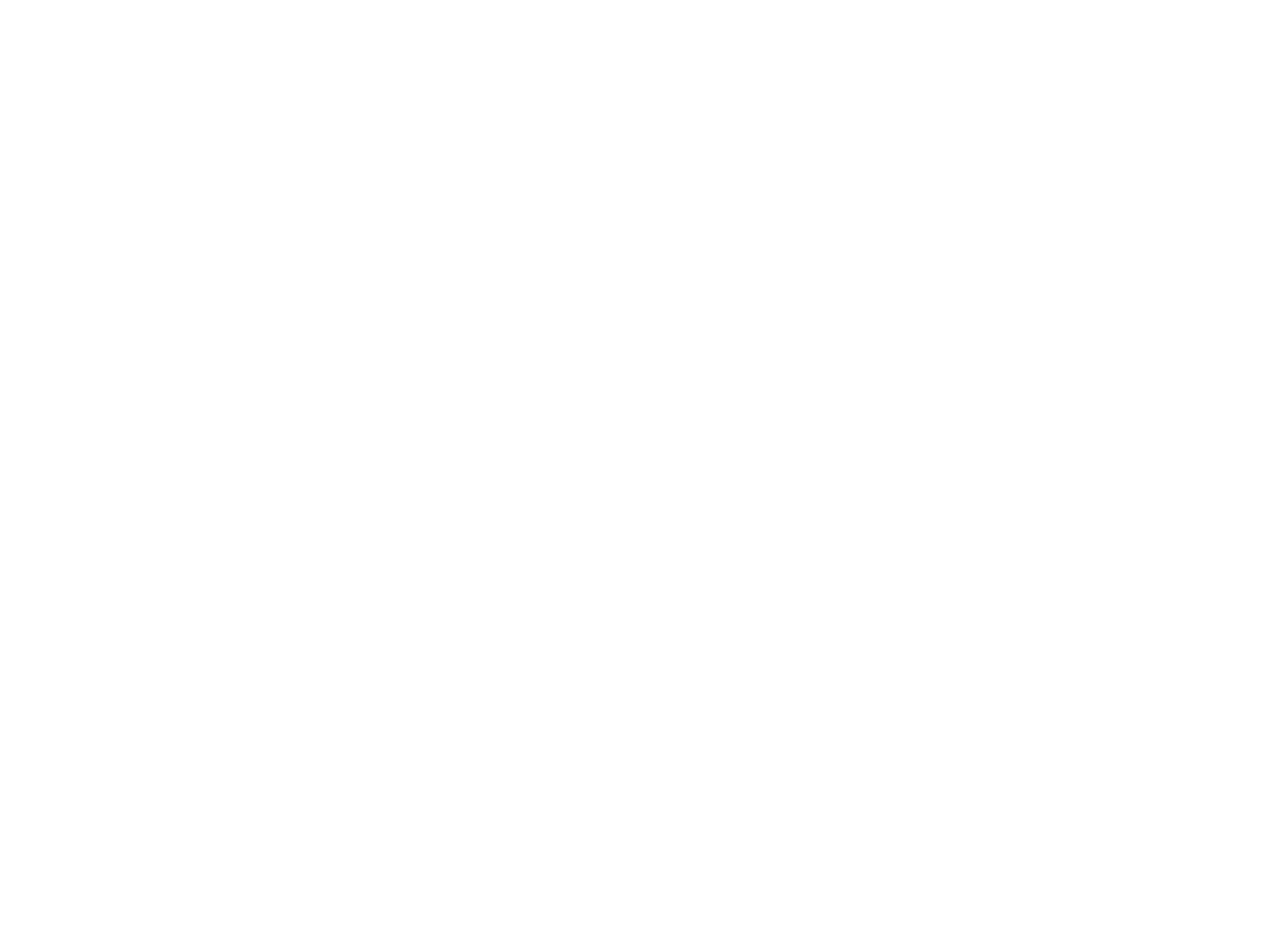
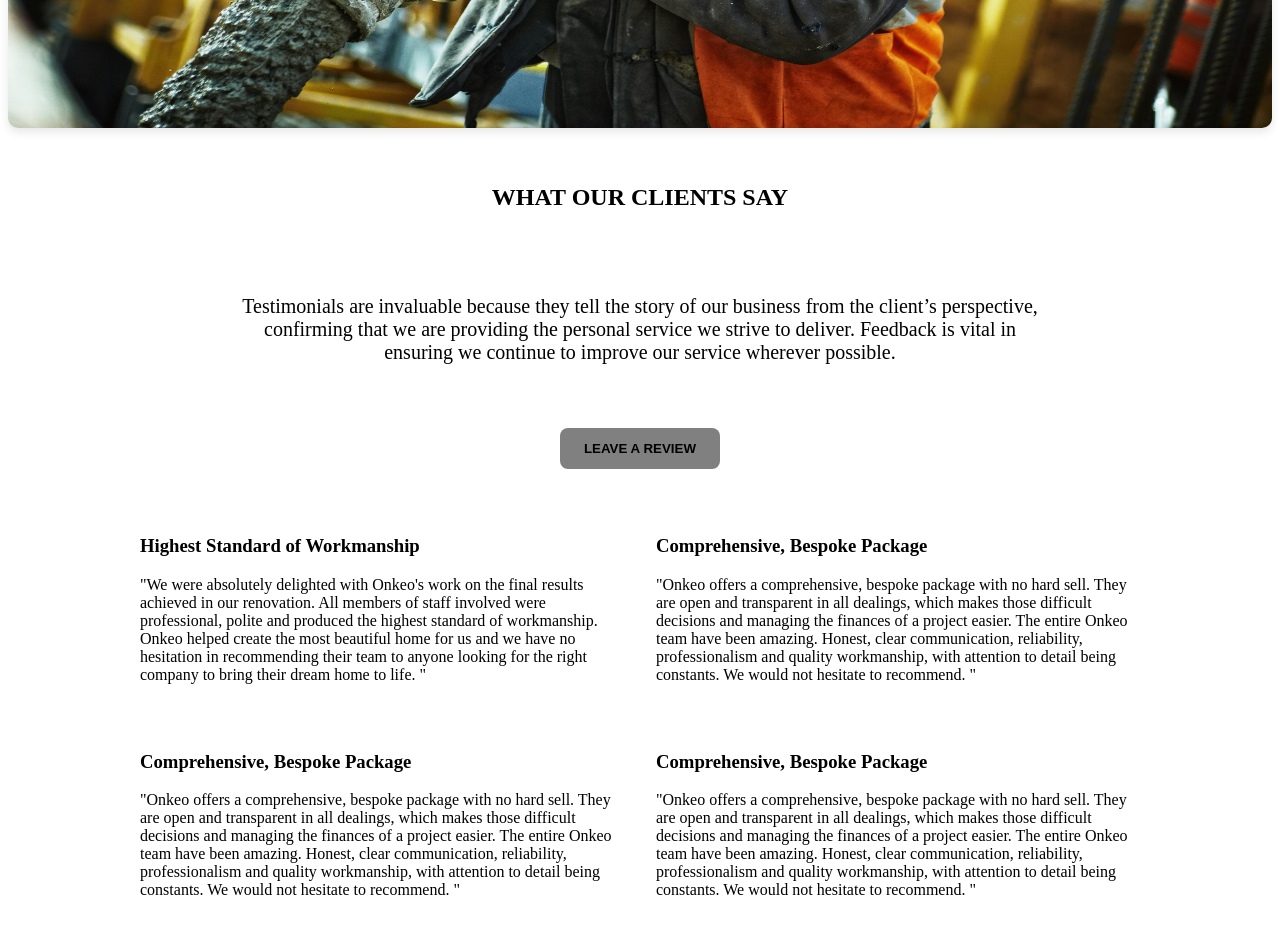
Before and after one commit to membae/onkeoWeb, a React (Vite) app in the folder onkeoWeb/: page /testimonials in a window 1280 px wide. Before the commit this address had no page. Shown: the part 520-1454 px from the top of the page. Before the commit the page ends 800 px from the top, so only its background shows below. Built offline with nearby package versions, Linux system fonts and the light colour scheme.

Commit message:
json file

```diff
--- /dev/null
+++ b/onkeoWeb/db.json
@@ -0,0 +1,28 @@
+{
+    "testimonials":[
+        {
+            "id":1,
+            "name":"Philip",
+            "title":"Highest Standard of Workmanship",
+            "feedback":"We were absolutely delighted with Onkeo's work on the final results achieved in our renovation. All members of staff involved were professional, polite and produced the highest standard of workmanship. Onkeo helped create the most beautiful home for us and we have no hesitation in recommending their team to anyone looking for the right company to bring their dream home to life. "
+        },
+        {
+            "id":2,
+            "name":"Memba",
+            "title":"Comprehensive, Bespoke Package",
+            "feedback":"Onkeo offers a comprehensive, bespoke package with no hard sell. They are open and transparent in all dealings, which makes those difficult decisions and managing the finances of a project easier. The entire Onkeo team have been amazing. Honest, clear communication, reliability, professionalism and quality workmanship, with attention to detail being constants. We would not hesitate to recommend. "
+        },
+        {
+            "id":2,
+            "name":"Memba",
+            "title":"Comprehensive, Bespoke Package",
+            "feedback":"Onkeo offers a comprehensive, bespoke package with no hard sell. They are open and transparent in all dealings, which makes those difficult decisions and managing the finances of a project easier. The entire Onkeo team have been amazing. Honest, clear communication, reliability, professionalism and quality workmanship, with attention to detail being constants. We would not hesitate to recommend. "
+        },
+        {
+            "id":2,
+            "name":"Memba",
+            "title":"Comprehensive, Bespoke Package",
+            "feedback":"Onkeo offers a comprehensive, bespoke package with no hard sell. They are open and transparent in all dealings, which makes those difficult decisions and managing the finances of a project easier. The entire Onkeo team have been amazing. Honest, clear communication, reliability, professionalism and quality workmanship, with attention to detail being constants. We would not hesitate to recommend. "
+        }
+    ]
+}
--- a/onkeoWeb/src/App.jsx
+++ b/onkeoWeb/src/App.jsx
@@ -5,6 +5,7 @@
 import Services from './pages/Services'
 import Architecture from './pages/Architecture'
 import Build from './pages/Build'
+import Testimonials from './pages/Testimonials'
 
 function App() {
   return (
@@ -16,6 +17,7 @@
           <Route path='services' element={<Services/>}/>
           <Route path="/services/architecture" element={<Architecture />} />
           <Route path="/services/build" element={<Build />} />
+          <Route path='/testimonials' element={<Testimonials/>} />
         </Routes>
       </BrowserRouter>
     </div>
--- a/onkeoWeb/src/pages/Architecture.jsx
+++ b/onkeoWeb/src/pages/Architecture.jsx
@@ -1,11 +1,61 @@
-import React from 'react'
+import React from 'react';
 
 function Architecture() {
   return (
     <div>
-      design
+      <style>
+        {`
+          .architecture-container {
+            display: flex;
+            flex-direction: column;
+            align-items: center;
+            justify-content: center;
+            text-align: center;
+            padding: 40px;
+            font-family: Arial, sans-serif;
+          }
+
+          .architecture-container h2 {
+            color: #2c3e50;
+            margin-bottom: 20px;
+          }
+
+          .architecture-container p {
+            max-width: 700px;
+            line-height: 1.6;
+            color: #555;
+            margin-bottom: 20px;
+          }
+
+          .architecture-image {
+            margin-top: 20px;
+            border-radius: 12px;
+            box-shadow: 0 4px 10px rgba(0,0,0,0.1);
+            max-width: 80%;
+            height: auto;
+          }
+        `}
+      </style>
+
+      <div className="architecture-container">
+        <h2>Our Architecture Design</h2>
+        <p>
+          At our firm, we believe architecture is more than just buildings – it’s about creating
+          spaces that inspire, connect, and serve communities. Our team focuses on modern,
+          sustainable, and innovative designs.
+        </p>
+        <p>
+          From residential homes to large commercial projects, we ensure every design tells
+          a story and blends functionality with beauty.
+        </p>
+        <img
+          src="https://via.placeholder.com/600x400"
+          alt="Architecture Design"
+          className="architecture-image"
+        />
+      </div>
     </div>
-  )
+  );
 }
 
-export default Architecture
+export default Architecture;
--- /dev/null
+++ b/onkeoWeb/src/pages/Testimonials.jsx
@@ -0,0 +1,117 @@
+import React, {useEffect, useState} from 'react'
+
+function Testimonials() {
+    const[testimonials, setTestimonials]=useState([])
+
+    useEffect(()=>{
+        fetch('/db.json')
+        .then((res)=>res.json())
+        .then((data)=>setTestimonials(data.testimonials))
+        .catch((error)=>console.error("error fetching testimonials",error))
+    },[ ])
+  return (
+    <div>
+      <style>
+        {`
+          img {
+            width: 100%;
+            height: 80vh;
+            border-radius: 10px;
+            box-shadow: 0 4px 10px rgba(0,0,0,0.1);
+          }
+          .testHead {
+            display: flex;
+            flex-direction: column;
+            justify-content: center;
+            align-items: center;
+            text-align: center;
+            padding: 2rem;
+            color: black;
+          }
+          .testHead h2 {
+            margin-bottom: 4rem;
+          }
+          .testHead p {
+            max-width: 800px;
+            margin-bottom: 4rem;
+            font-size: 20px;
+          }
+          .testHead button {
+            padding: 0.8rem 1.5rem;
+            border: none;
+            border-radius: 8px;
+            background: gray;
+            color: black;
+            font-weight: bold;
+            cursor: pointer;
+            transition: 0.3s ease;
+          }
+          .testHead button:hover {
+            background: #f5f5f5;
+          }
+            .testimonials-grid {
+            display: grid;
+            grid-template-columns: 1fr 1fr;
+            gap: 2rem;
+            max-width: 1000px;
+            margin: 0 auto;
+            padding: 1rem;
+          }
+          .testimonial-card {
+            padding: 1.5rem;
+            border-radius: 10px;
+            background: #f9f9f9;
+            box-shadow: 0 4px 8px rgba(0,0,0,0.1);
+            text-align: left;
+          }
+          .testimonial-card p {
+            font-size: 18px;
+            line-height: 1.5;
+            margin-bottom: 1rem;
+          }
+          .testimonial-card h3 {
+            font-size: 16px;
+            font-weight: bold;
+          }
+
+          /* Responsive: single column on small screens */
+          @media (max-width: 768px) {
+            .testimonials-grid {
+              grid-template-columns: 1fr;
+            }
+        }
+        `}
+      </style>
+
+      <div>
+        <img src="/src/assets/homeslide3.jpg" alt="" />
+      </div>
+
+      <section className="testHead">
+        <h2>WHAT OUR CLIENTS SAY</h2>
+        <p>
+          Testimonials are invaluable because they tell the story of our business
+          from the client’s perspective, confirming that we are providing the personal
+          service we strive to deliver. Feedback is vital in ensuring we continue
+          to improve our service wherever possible.
+        </p>
+        <button>LEAVE A REVIEW</button>
+      </section>
+      <section>
+        <div className="testimonials-grid">
+            {
+                testimonials.map((t)=>(
+                    <div key={t.id} className='testimonials-card'>
+                        <h3>{t.title}</h3>
+                        <p>"{t.feedback}"</p>
+
+                    </div>
+                ))
+            }
+        </div>
+      </section>
+    </div>
+  )
+}
+
+export default Testimonials
```
